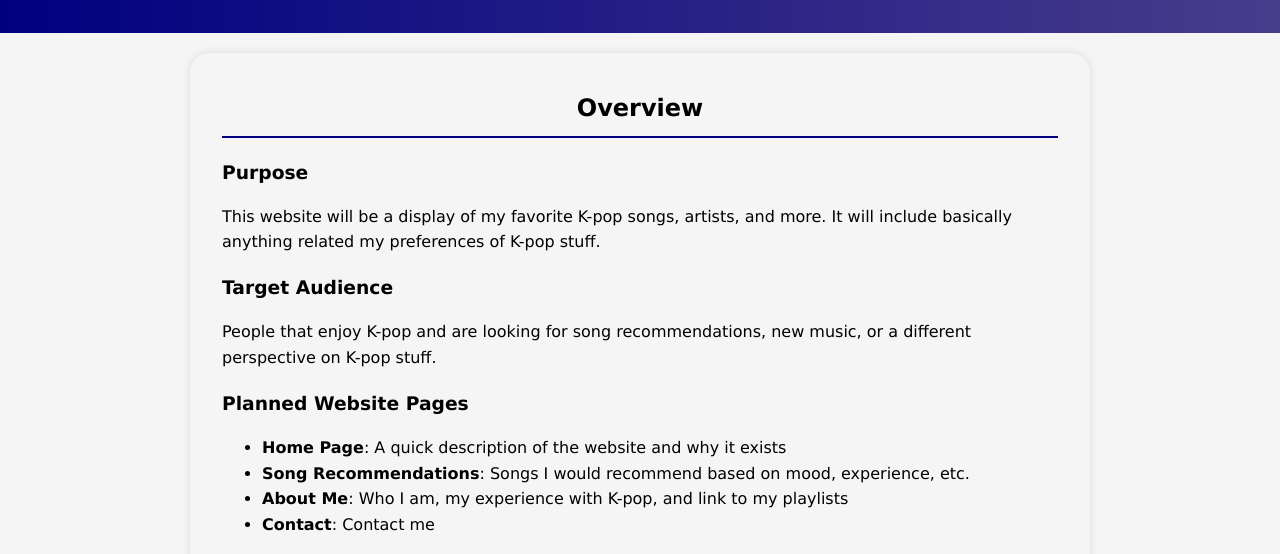
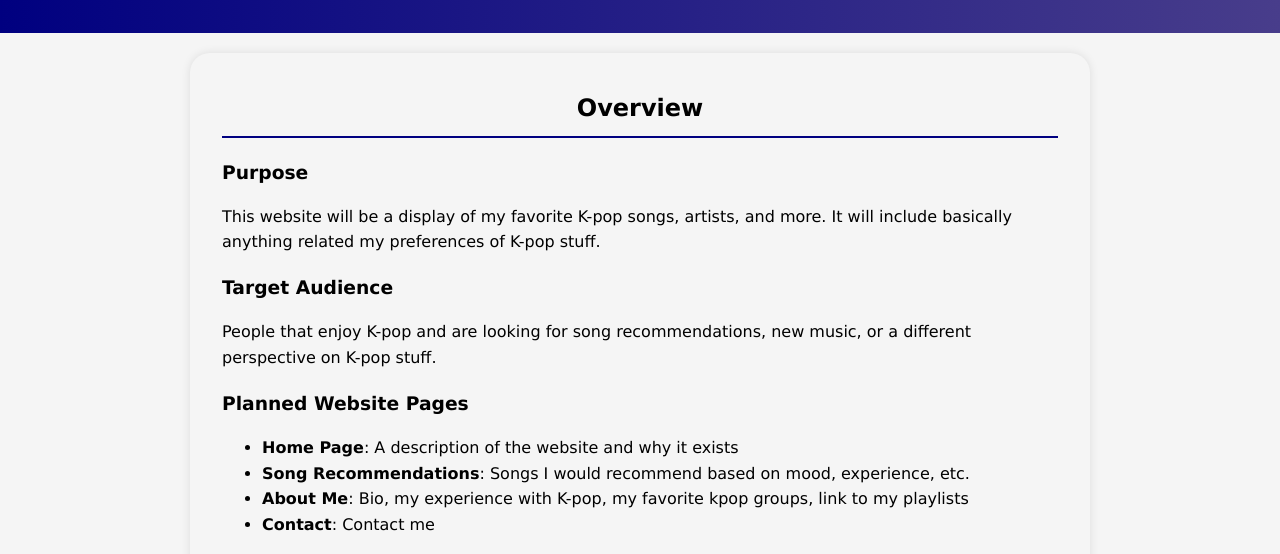
Before and after one commit to corpcooga/Project-Planning, a plain HTML site: page index.html in a window 1280 px wide. Shown: the part 179-733 px from the top of the page. Drawn offline with Linux system fonts and the light colour scheme.

Commit message:
final version

```diff
--- a/index.html
+++ b/index.html
@@ -24,9 +24,9 @@
 				<p>People that enjoy K-pop and are looking for song recommendations, new music, or a different perspective on K-pop stuff.</p>
 				<h3>Planned Website Pages</h3>
 				<ul>
-					<li><strong>Home Page</strong>: A quick description of the website and why it exists</li>
+					<li><strong>Home Page</strong>: A description of the website and why it exists</li>
 					<li><strong>Song Recommendations</strong>: Songs I would recommend based on mood, experience, etc.</li>
-					<li><strong>About Me</strong>: Who I am, my experience with K-pop, and link to my playlists</li>
+					<li><strong>About Me</strong>: Bio, my experience with K-pop, my favorite kpop groups, link to my playlists</li>
 					<li><strong>Contact</strong>: Contact me</li>
 				</ul>
 			</div>
```
